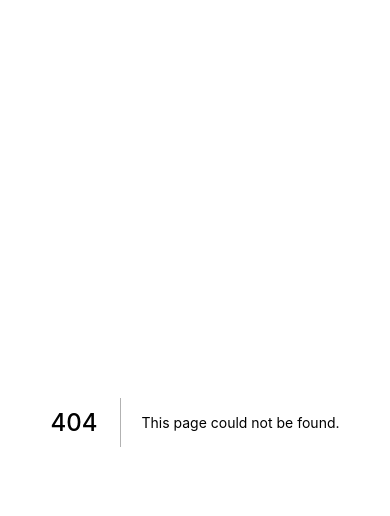
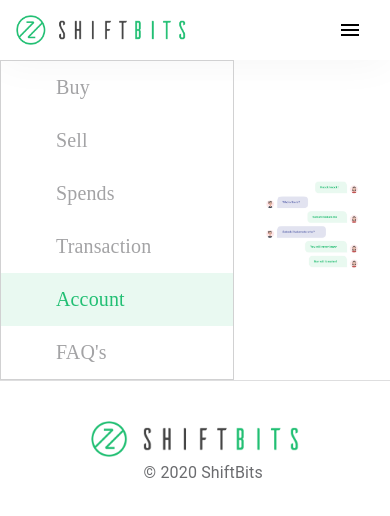
Before and after one commit to harikrishna76/shiftbits-web, a Next.js app: page /account in a window 390 px wide. Before the commit this address had no page. Shown: the top 516 px of the page. Built offline with nearby package versions, Linux system fonts and the light colour scheme.

Commit message:
product layout setup

```diff
--- /dev/null
+++ b/src/components/product-layout/ProductLayout.module.scss
@@ -0,0 +1,13 @@
+.root {
+    display: flex;
+    flex-direction: row;
+}
+
+.navigation {
+    width: 263px;
+    border: solid 0.5px #d1d1d2;
+}
+
+.container {
+    display: flex;
+}
--- /dev/null
+++ b/src/components/product-layout/index.js
@@ -0,0 +1,19 @@
+import React from 'react';
+import Layout from 'components/layout';
+import Navigation from './navigation';
+import s from './ProductLayout.module.scss';
+
+export default function ProductLayout(props) {
+  const { children, activeNavigation } = props;
+
+  return (
+    <Layout>
+      <div className={s.root}>
+        <div className={s.navigation}>
+          <Navigation activeNavigation={activeNavigation} />
+        </div>
+        <div className={s.container}>{children}</div>
+      </div>
+    </Layout>
+  );
+}
--- /dev/null
+++ b/src/components/product-layout/navigation/Navigation.module.scss
@@ -0,0 +1,12 @@
+.item {
+    padding: 11px 82px 12px 55px;
+    font-family: Graphik;
+    font-size: 20px;
+    line-height: 1.5;
+    color: #a3a3a5;
+}
+
+.activeItem {
+    background: #e9f9f1;
+    color: #21bf73;
+}
--- /dev/null
+++ b/src/components/product-layout/navigation/index.js
@@ -0,0 +1,31 @@
+import React from 'react';
+import Link from 'next/link';
+import s from './Navigation.module.scss';
+
+const navigationItems = [
+  { key: 'buy', label: 'Buy', path: '/buy' },
+  { key: 'sell', label: 'Sell', path: '/sell' },
+  { key: 'spends', label: 'Spends', path: '/spends' },
+  { key: 'transaction', label: 'Transaction', path: '/transaction' },
+  { key: 'account', label: 'Account', path: '/account' },
+  { key: 'faq', label: "FAQ's", path: '/account' },
+];
+
+export default function ProductLayout(props) {
+  const { activeNavigation } = props;
+  return (
+    <div>
+      {navigationItems.map((item) => (
+        <Link href={item.path} key={item.key}>
+          <div
+            className={`${s.item} ${
+              activeNavigation === item.key && s.activeItem
+            }`}
+          >
+            {item.label}
+          </div>
+        </Link>
+      ))}
+    </div>
+  );
+}
--- /dev/null
+++ b/src/pages/account/MyAccount.module.scss
@@ -0,0 +1,171 @@
+.aboutUsTitle {
+  font-size: 13rem !important;
+  font-weight: 900 !important;
+  color: #21bf73;
+  text-align: right;
+  line-height: 0.8;
+}
+
+.aboutUsText1 {
+  /* font-family: HelveticaLTStd-Roman; */
+  font-size: 1.5rem !important;
+  line-height: 1.5;
+  color: #6b6c6f;
+}
+
+.aboutUsText2 {
+  /* font-family: HelveticaLTStd-Roman; */
+  font-size: 1.5rem !important;
+  line-height: 1.5;
+  color: #6b6c6f;
+  margin-bottom: 2rem !important;
+}
+
+.aboutUsText3 {
+  /* font-family: HelveticaLTStd; */
+  font-size: 3rem !important;
+  font-weight: bold !important;
+  line-height: 1.5;
+  color: #21bf73;
+  margin-bottom: 3rem !important;
+}
+
+.aboutUsText4Banner {
+  background: url('/Group 854.png');
+  background-position: center;
+  background-size: cover;
+  height: 205px;
+}
+
+.aboutUsText4 {
+  /* font-family: HelveticaLTStd; */
+  font-size: 2.25rem !important;
+  font-weight: bold !important;
+  line-height: 1.5;
+  color: white;
+}
+
+.aboutUsText5 {
+  /* font-family: HelveticaLTStd; */
+  font-size: 3rem !important;
+  font-weight: bold !important;
+  line-height: 1.5;
+  color: #191a1f;
+  margin-bottom: 1rem;
+}
+
+.teamMembersContainer {
+  display: flex;
+  flex-wrap: wrap;
+  margin-bottom: 3rem;
+}
+
+.teamMemberCard {
+  margin: 24px;
+  display: flex;
+  flex-direction: column;
+  align-items: center;
+}
+
+.teamMemberImage {
+  width: 10rem;
+  height: 10rem;
+  border-radius: 5rem;
+  margin-bottom: 1.5rem;
+}
+
+.memberRole {
+  color: #a3a3a5;
+  font-size: 1rem;
+}
+
+.memberName {
+  font-size: 1.125rem;
+}
+
+.teamSocialIcon {
+  width: 28px;
+  height: 28px;
+  margin: 12px;
+}
+
+.chatBoxImg {
+  width: 70%;
+}
+
+.textSection2 {
+  padding-right: 4rem;
+  flex-direction: column;
+  display: flex;
+}
+
+.textSection3 {
+  margin-top: 2rem;
+}
+
+.textSection4, .teamSection {
+  margin-top: 4rem;
+}
+
+@media only screen and (max-width: 640px) {
+  .teamMemberCard {
+    width: 100%;
+  }
+
+  .chatBoxImg {
+    width: 100%;
+  }
+
+  .aboutUsText1, .aboutUsText2 {
+    font-size: 14px !important;
+    text-align: left;
+    margin-bottom: 1rem !important;
+  }
+
+  .aboutUsText3 {
+    font-size: 22px !important;
+    text-align: left;
+    margin-bottom: 2rem !important;
+  }
+
+  .textSection2 {
+    padding-right: 0;
+  }
+
+  .textSection3 {
+    margin-top: 1rem;
+  }
+
+  .textSection3 .aboutUsText3 {
+    margin-bottom: 1rem !important;
+  }
+
+  .textSection4 {
+    margin-top: 1rem;
+  }
+
+  .teamSection {
+    margin-top: 2rem;
+  }
+
+  .aboutUsText5 {
+    font-size: 24px !important;
+  }
+
+  .teamMemberImage {
+    width: 114.8px;
+    height: 114.8px;
+  }
+
+  .memberName {
+    font-size: 14px;
+  }
+
+  .memberRole {
+    font-size: 13px;
+  }
+
+  .teamMembersContainer {
+    margin-bottom: 1rem;
+  }
+}
--- /dev/null
+++ b/src/pages/account/index.js
@@ -0,0 +1,22 @@
+import React from 'react';
+import { Grid, Typography, Hidden } from '@material-ui/core';
+import ProductLayout from 'components/product-layout';
+import s from './MyAccount.module.scss';
+
+export default function SpacingGrid() {
+  return (
+    <ProductLayout activeNavigation="account">
+      <Grid container alignItems="center" style={{ padding: '2rem 2rem 1rem' }}>
+        <Grid item xs={12} md={6}>
+          <div style={{ textAlign: 'center' }}>
+            <img
+              src="/images/conversation.png"
+              className={s.chatBoxImg}
+              alt=""
+            />
+          </div>
+        </Grid>
+      </Grid>
+    </ProductLayout>
+  );
+}
```
